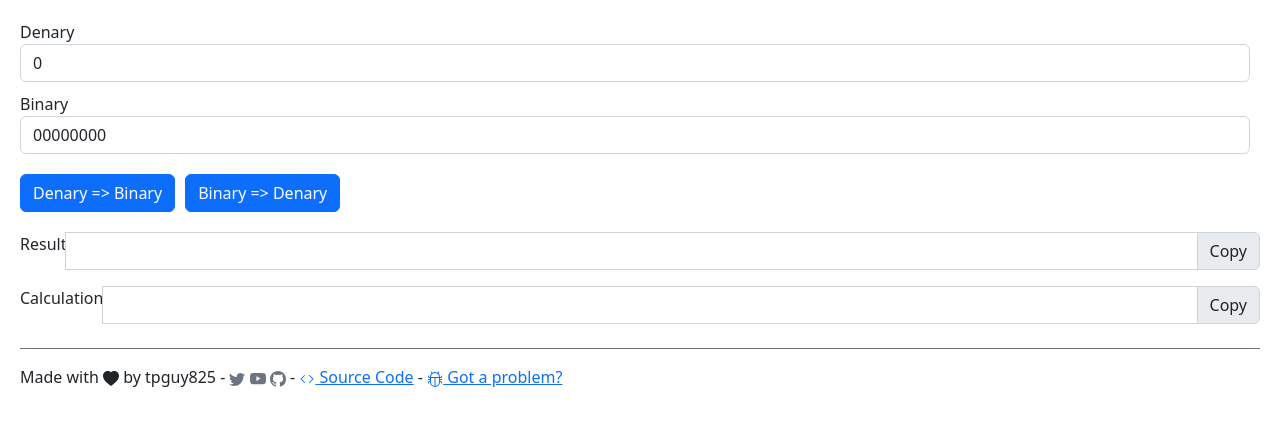
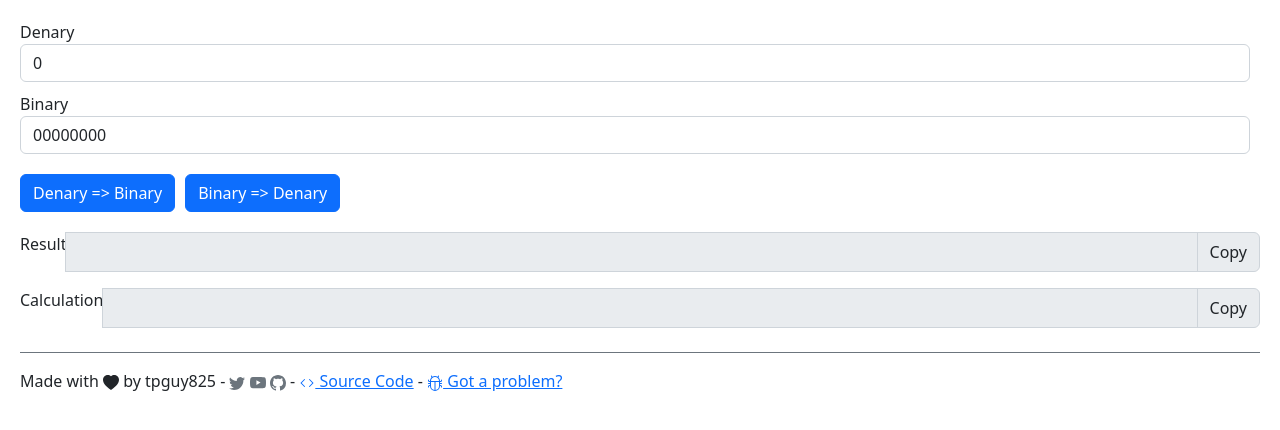
Before and after one commit to tpguy825/other, a React (Vite) app: page /binary in a window 1280 px wide. Shown: the top 430 px of the page. Built offline with nearby package versions, Linux system fonts and the light colour scheme.

Commit message:
Update binary.tsx

```diff
--- a/src/components/binary.tsx
+++ b/src/components/binary.tsx
@@ -69,16 +69,15 @@ export default function Binary() {
 					</button>
 				</div>
 				<div className="input-group mb-3">
-					<label htmlFor="result">Result</label>
-					<input type="text" id="result" className="form-control" value={result} />
-					{/* TODO: add `copyToClipboard` */}
+					<p id="result-label">Result</p>
+					<input disabled type="text" id="result" className="form-control" value={result} aria-describedby="result-label" />
 					<span className="input-group-text" onClick={() => copyToClipboard(calc)}id="result-addon">
 						Copy
 					</span>
 				</div>
 				<div className="input-group mb-3">
-					<label htmlFor="calc">Calculation</label>
-					<input type="text" className="form-control" value={calc} id="calc" />
+					<p id="calc-label">Calculation</p>
+					<input disabled type="text" className="form-control" value={calc} id="calc" aria-describedby="calc-label" />
 					<span className="input-group-text" onClick={() => copyToClipboard(calc)} id="calc-addon">
 						Copy
 					</span>
```
